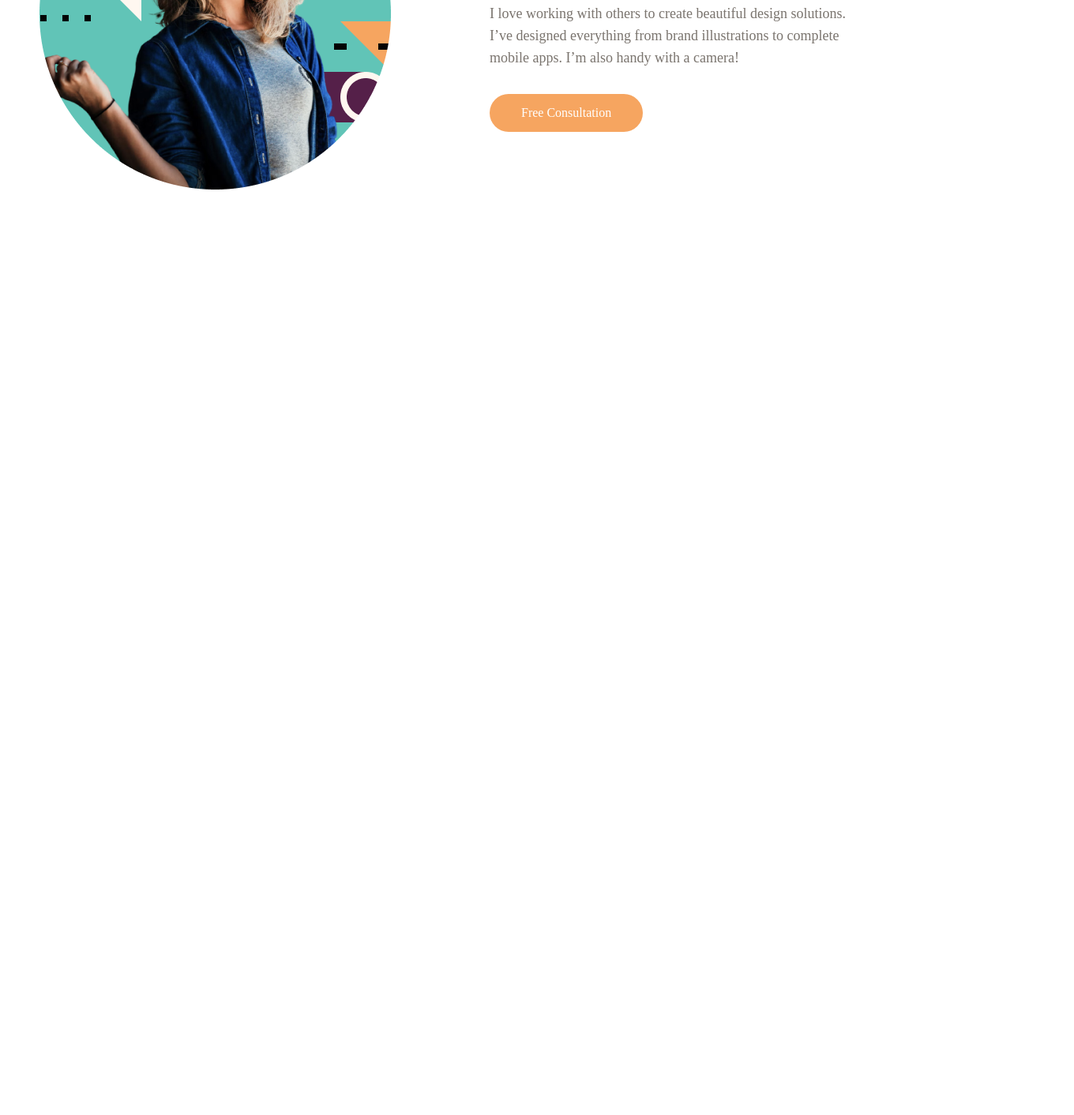
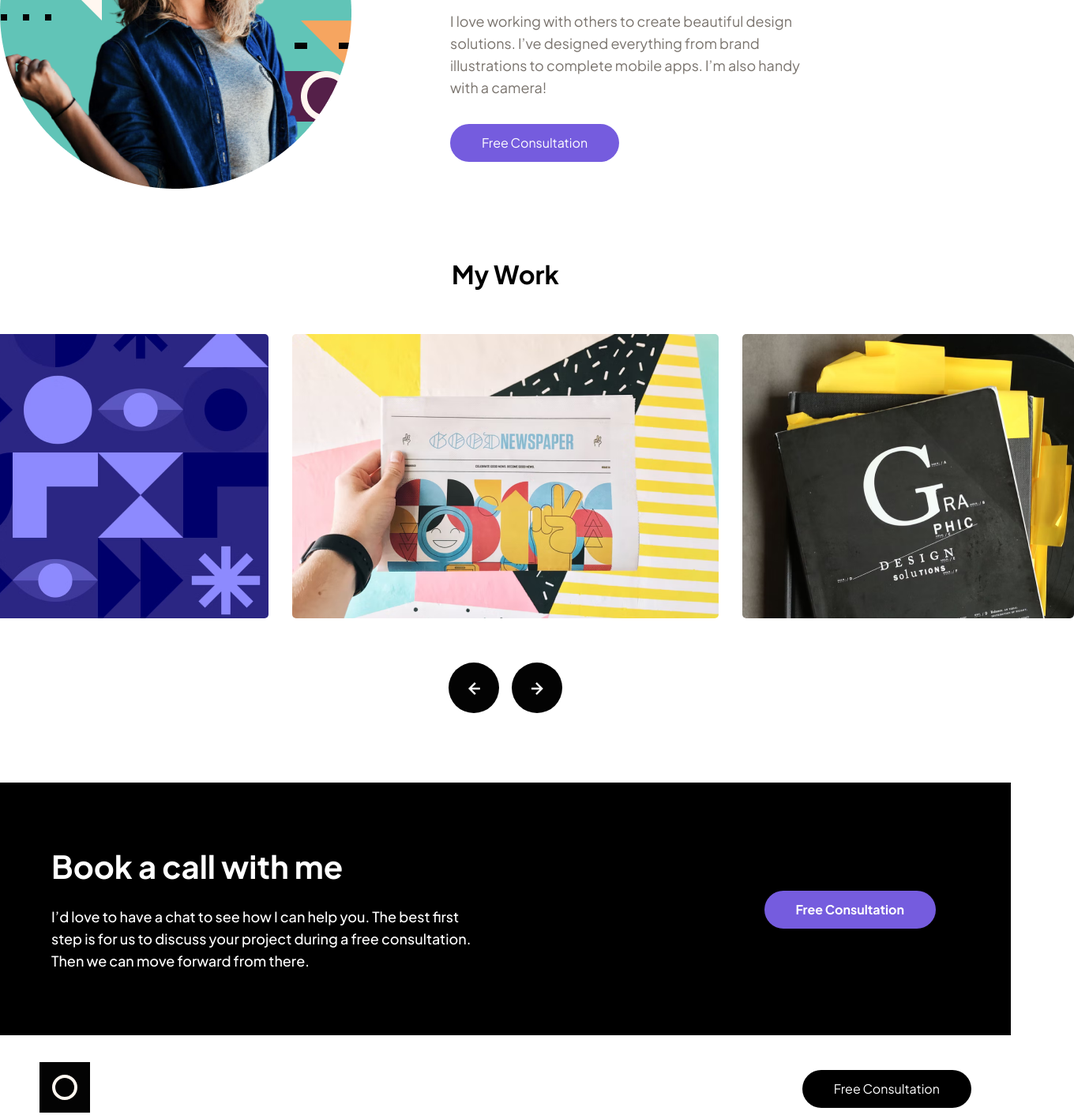
Before and after one commit to ErgashevNur/Design-Solution, a plain HTML site: page index.html in a window 1280 px wide. Shown: the part 1074-2486 px from the top of the page at 79% size, 1360 px wide, since content can reach past the window. Before the commit the page ends 1314 px from the top, so only its background shows below. Drawn offline with Linux system fonts and the light colour scheme.

Commit message:
setting ready

```diff
--- a/css/fonts.css
+++ b/css/fonts.css
@@ -1 +1,26 @@
 @import "./global.css";
+
+@font-face {
+  font-display: swap;
+  font-family: "Plus Jakarta Sans";
+  font-style: normal;
+  font-weight: 400;
+  src: url("../fonts/plus-jakarta-sans-v8-latin/plus-jakarta-sans-v8-latin-regular.woff2")
+    format("woff2");
+}
+@font-face {
+  font-display: swap;
+  font-family: "Plus Jakarta Sans";
+  font-style: normal;
+  font-weight: 500;
+  src: url("../fonts/plus-jakarta-sans-v8-latin/plus-jakarta-sans-v8-latin-500.woff2")
+    format("woff2");
+}
+@font-face {
+  font-display: swap;
+  font-family: "Plus Jakarta Sans";
+  font-style: normal;
+  font-weight: 700;
+  src: url("../fonts/plus-jakarta-sans-v8-latin/plus-jakarta-sans-v8-latin-700.woff2")
+    format("woff2");
+}
--- a/css/index.css
+++ b/css/index.css
@@ -1,4 +1,8 @@
 @import "./global.css";
+
+body {
+  font-family: "Plus Jakarta Sans";
+}
 
 .navigation {
   padding-top: 34px;
@@ -15,10 +19,14 @@ button {
 }
 
 button.button-header {
-  background-color: #755cde;
+  background-color: #000;
   color: #fff;
   font-size: 16px;
   line-height: 28px;
+}
+
+button.button-header:hover {
+  background-color: #755cde;
 }
 
 /*  */
@@ -121,6 +129,7 @@ button.button-header {
 .grid-child h3 {
   margin-top: 28px;
 }
+/* ! */
 
 h3.box-1 {
   margin-top: 90px;
@@ -130,6 +139,7 @@ h3.box-1 {
   display: flex;
   align-items: center;
   column-gap: 125px;
+  margin-bottom: 88px;
 }
 
 .section-box {
@@ -149,9 +159,171 @@ h3.box-1 {
 }
 
 .button2 {
-  background-color: #f6a560;
+  background-color: #755cde;
   font-size: 16px;
   line-height: 28px;
   margin-top: 32px;
   color: #fff;
 }
+
+.button2:hover {
+  background-color: #f6a560;
+}
+
+/* ? */
+
+.my-work {
+  text-align: center;
+  font-size: 32px;
+  line-height: 40.32px;
+  font-weight: 700;
+}
+
+.img-reesl {
+  display: flex;
+  justify-content: center;
+  column-gap: 30px;
+  margin-top: 56px;
+  margin-bottom: 56px;
+  scrollbar-width: auto;
+}
+
+.img-reesl img {
+  border-radius: 5px;
+}
+/*  */
+
+.arrow-box {
+  display: flex;
+  justify-content: center;
+  column-gap: 16px;
+}
+
+.arrow {
+  width: 64px;
+  height: 64px;
+  border-radius: 50%;
+  background-color: #030303;
+  cursor: pointer;
+}
+
+.arrow:hover {
+  background-color: #755cde;
+}
+
+.arrow img {
+  position: relative;
+  top: 25px;
+  left: 25px;
+}
+
+.last-box {
+  display: flex;
+  align-items: center;
+  justify-content: space-between;
+  background-color: #000;
+  padding: 81px 95px 80px 65px;
+  margin-top: 88px;
+}
+
+.book-box h3 {
+  font-size: 40px;
+  line-height: 50px;
+  font-weight: 700;
+  color: #fff;
+}
+
+.book-box p {
+  width: 540px;
+  font-size: 18px;
+  line-height: 28px;
+  font-weight: 500;
+  color: #fff;
+  margin-top: 25px;
+}
+
+.button-box button {
+  background-color: #755cde;
+  font-size: 16px;
+  line-height: 28px;
+  font-weight: 700;
+  color: #fff;
+}
+
+.button-box button:hover {
+  background-color: #f6a560;
+}
+
+@media screen and (max-width: 690px) {
+  .grid-parent {
+    gap: 24px;
+    grid-template-columns: repeat(4, 1fr);
+    grid-template-areas:
+      "gd gd ui ap"
+      "gd gd il il"
+      "ph ph mg mg";
+    margin-bottom: 120px;
+  }
+
+  .grid-img1 {
+    padding-left: 120px;
+  }
+  .grid-img2 {
+    padding-left: 39px;
+  }
+  .grid-img3 {
+    padding-left: 39px;
+  }
+  .grid-img4 {
+    padding-left: 100px;
+  }
+  .grid-img5 {
+    padding-left: 125px;
+  }
+  .grid-img6 {
+    padding-left: 141px;
+  }
+
+  .grid-child h3 {
+    margin-top: 28px;
+  }
+
+  .grid-child:nth-child(1) {
+    width: 290px;
+    height: 364px;
+  }
+
+  .grid-child:nth-child(2) {
+    width: 145px;
+  }
+
+  .grid-child:nth-child(3) {
+    width: 145px;
+  }
+
+  .grid-child:nth-child(4) {
+    width: 300px;
+  }
+
+  .grid-child:nth-child(5) {
+    width: 300px;
+  }
+
+  .grid-child:nth-child(6) {
+    width: 300px;
+  }
+
+  .second-section-box h3 {
+    font-size: 32px;
+    line-height: 40.32px;
+  }
+
+  .second-section-box {
+    column-gap: 69px;
+    margin-bottom: 120px;
+  }
+
+  .img-woman {
+    width: 364px;
+  }
+}
--- a/index.html
+++ b/index.html
@@ -3,7 +3,7 @@
   <head>
     <meta charset="UTF-8" />
     <meta name="viewport" content="width=device-width, initial-scale=1.0" />
-    <title>Document</title>
+    <title>Design Solutions</title>
     <link rel="stylesheet" href="./css/index.css" />
   </head>
   <body>
@@ -62,9 +62,8 @@
 
     <main>
       <section>
-        <div class="container">
         <div class="second-section-box">
-            <img src="./img/second section-img.png" alt="" />
+          <img class="img-woman" src="./img/second section-img.png" alt="" />
           <div class="section-box">
             <h3>I’m Amy, and I’d love to work on your next project</h3>
             <p>
@@ -75,16 +74,52 @@
             <button class="button2">Free Consultation</button>
           </div>
         </div>
+      </section>
+
+      <section>
+        <h2 class="my-work">My Work</h2>
+        <div class="img-reesl">
+          <img src="./img/section-2-img1.png" alt="" />
+          <img src="./img/section-2-img-2.png" alt="" />
+          <img src="./img/section-2-img-3.png" alt="" />
+        </div>
+
+        <div class="arrow-box">
+          <div class="arrow">
+            <img src="./img/arrow-to-left.svg" alt="" />
+          </div>
+
+          <div class="arrow">
+            <img src="./img/arrow-to-right.svg" alt="" />
+          </div>
         </div>
       </section>
 
-      <section>
-        <div class="container"></div>
+      <section class="last-section">
+        <div class="last-box">
+          <div class="book-box">
+            <h3>Book a call with me</h3>
+            <p>
+              I’d love to have a chat to see how I can help you. The best first
+              step is for us to discuss your project during a free consultation.
+              Then we can move forward from there.
+            </p>
+          </div>
+
+          <div class="button-box">
+            <button>Free Consultation</button>
+          </div>
+        </div>
       </section>
     </main>
 
     <footer>
-      <div class="container"></div>
+      <div class="container">
+        <div class="navigation">
+          <a href="./index.html"><img src="./img/Group 20.svg" alt="" /></a>
+          <button class="button-header">Free Consultation</button>
+        </div>
+      </div>
     </footer>
   </body>
 </html>
```
Also changed, not shown: fonts/plus-jakarta-sans-v8-latin/plus-jakarta-sans-v8-latin-500.woff2 (added), fonts/plus-jakarta-sans-v8-latin/plus-jakarta-sans-v8-latin-700.woff2 (added), fonts/plus-jakarta-sans-v8-latin/plus-jakarta-sans-v8-latin-regular.woff2 (added), img/arrow-to-left.svg (added), img/arrow-to-right.svg (added), img/section-2-img-2.png (added), img/section-2-img-3.png (added), img/section-2-img1.png (added). Lines whose indentation alone changed are shown as unchanged.
